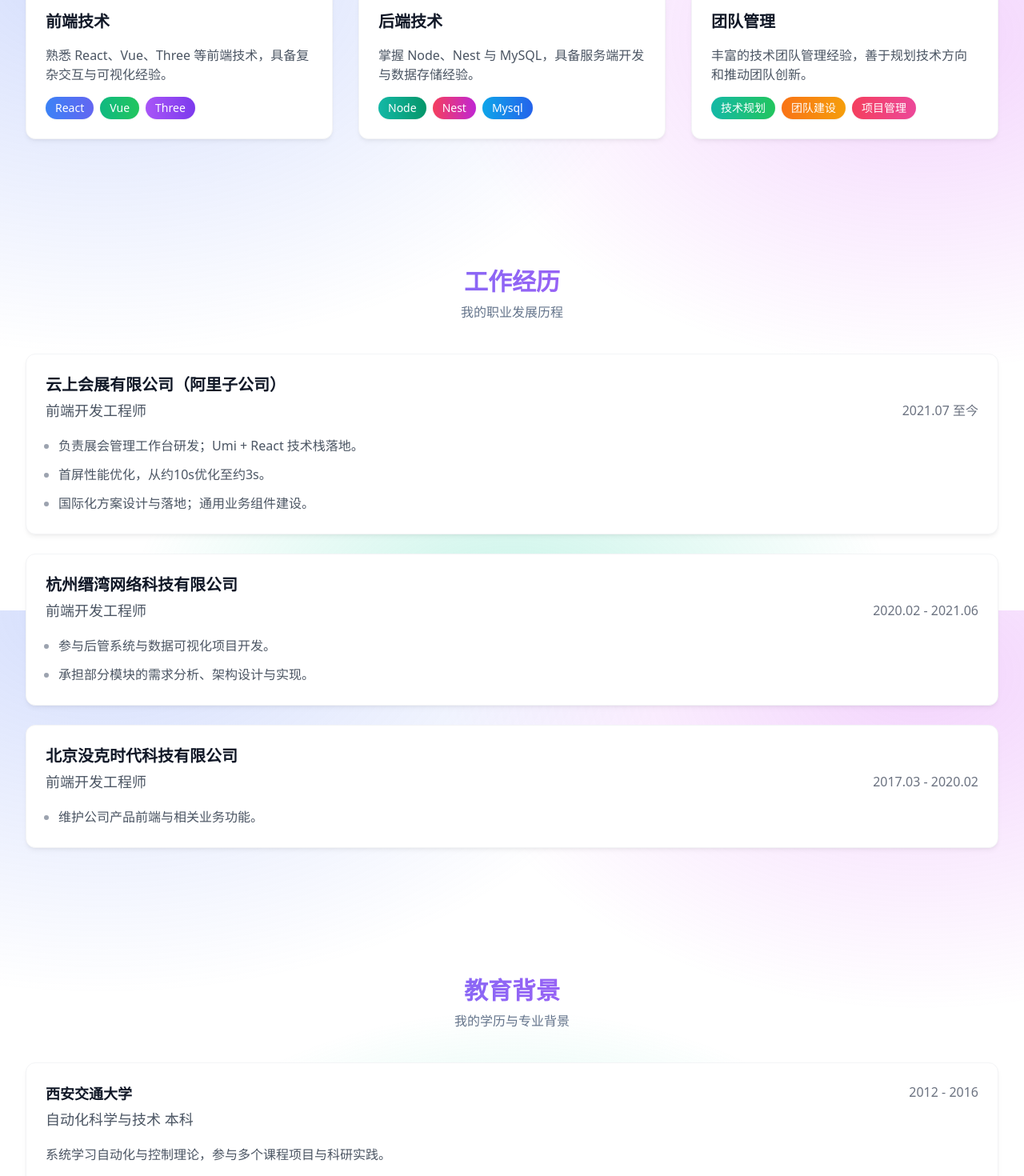
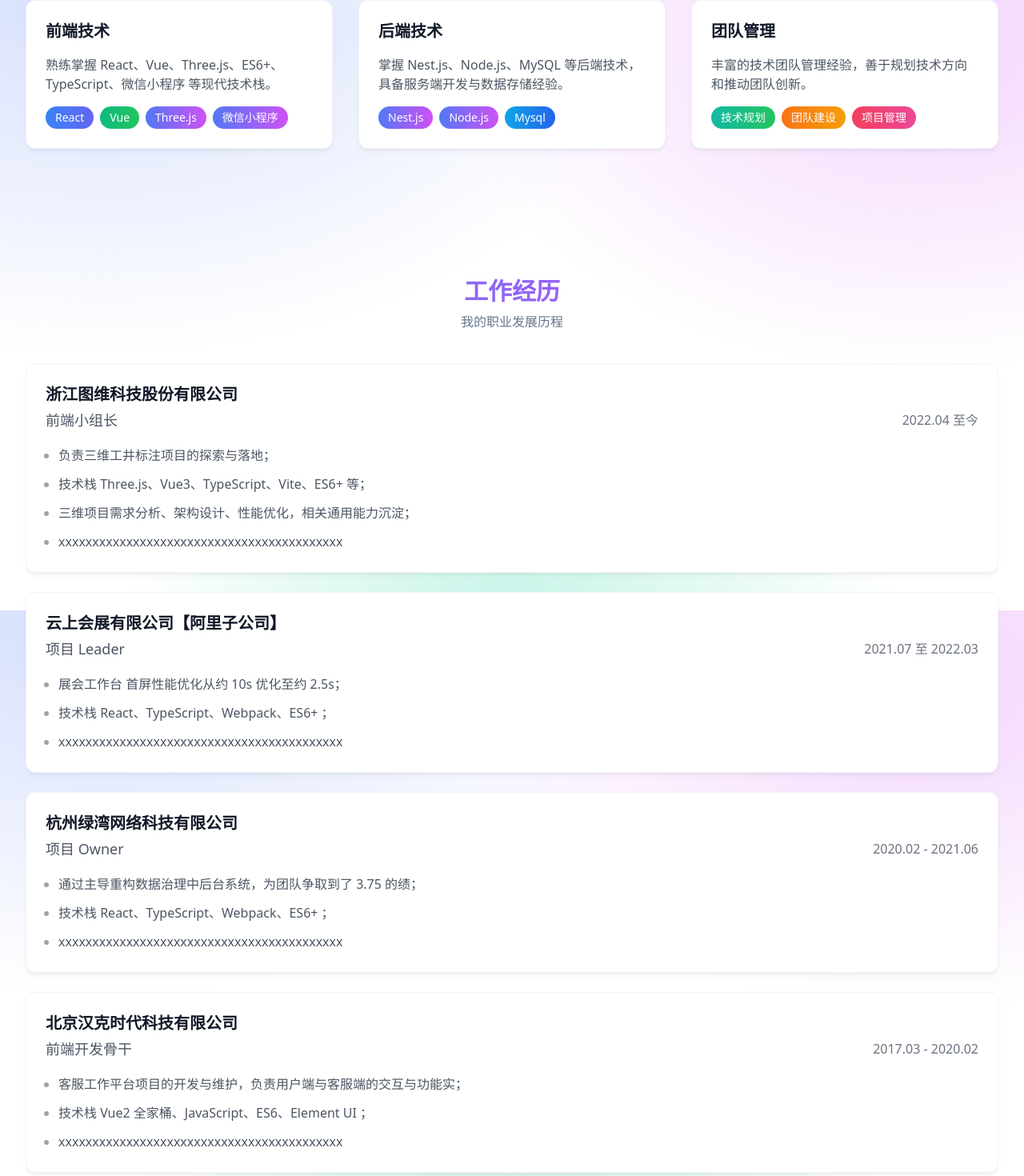
Before and after one commit to dmljc/resume, a React (Vite) app: page / in a window 1280 px wide. Shown: the part 837-2307 px from the top of the page at 80% size. Built offline with nearby package versions, Linux system fonts and the light colour scheme.

Commit message:
feat: 更新个人简历内容与国际化支持
- 更新工作经验、教育背景和技能描述
- 完善国际化支持，使所有内容支持中英文切换
- 调整联系方式中的电话号码
- 优化简历文本显示格式

```diff
--- a/src/components/sections/ContactGrid.jsx
+++ b/src/components/sections/ContactGrid.jsx
@@ -9,7 +9,7 @@ const contacts = [
   {
     icon: Phone,
     title: { zh: "电话", en: "Phone" },
-    desc: "176-0214-3402",
+    desc: "156-5718-9067",
     actionKey: "phone",
   },
   {
@@ -58,7 +58,7 @@ export default function ContactGrid(){
                   onClick={async () => {
                     try {
                       await navigator.clipboard?.writeText?.(c.desc);
-                      showMessage(`${t("contact.copy.prefix")}${t(`contact.copy.${c.actionKey}`)}${t("contact.copy.suffix")}`, 2000, { anchorSelector: "#contact", offsetRem: 2 });
+                      showMessage(`${t(`contact.copy.${c.actionKey}`)}${t("contact.copy.suffix")}`, 2000, { anchorSelector: "#contact", offsetRem: 2 });
                     } catch {
                       showMessage(t("contact.copy.fail"), 2000, { anchorSelector: "#contact", offsetRem: 2 });
                     }
--- a/src/components/sections/CoreSkills.jsx
+++ b/src/components/sections/CoreSkills.jsx
@@ -5,13 +5,13 @@ import { useI18n } from "../../lib/i18n-core.js";
 const skills = [
   {
     title: { zh: "前端技术", en: "Frontend" },
-    desc: { zh: "熟悉 React、Vue、Three 等前端技术，具备复杂交互与可视化经验。", en: "Proficient in React, Vue, and Three.js with complex interaction and visualization experience." },
-    tags: ["React", "Vue", "Three"],
+    desc: { zh: "熟练掌握 React、Vue、Three.js、ES6+、TypeScript、微信小程序 等现代技术栈。", en: "Proficient in React, Vue, and Three.js with complex interaction and visualization experience." },
+    tags: ["React", "Vue", "Three.js", "微信小程序"],
   },
   {
     title: { zh: "后端技术", en: "Backend" },
-    desc: { zh: "掌握 Node、Nest 与 MySQL，具备服务端开发与数据存储经验。", en: "Solid with Node, Nest and MySQL; experienced in server-side development and data storage." },
-    tags: ["Node", "Nest", "Mysql"],
+    desc: { zh: "掌握 Nest.js、Node.js、MySQL 等后端技术，具备服务端开发与数据存储经验。", en: "Solid with Node, Nest and MySQL; experienced in server-side development and data storage." },
+    tags: ["Nest.js", "Node.js", "Mysql"],
   },
   {
     title: { zh: "团队管理", en: "Team Leadership" },
--- a/src/components/sections/Education.jsx
+++ b/src/components/sections/Education.jsx
@@ -3,15 +3,15 @@ import { useI18n } from "../../lib/i18n-core.js";
 
 const education = [
   {
-    school: "西安交通大学",
-    degree: "自动化科学与技术 本科",
-    time: "2012 - 2016",
-    desc: "系统学习自动化与控制理论，参与多个课程项目与科研实践。",
+    school: { zh: "商丘工学院", en: "Shangqiu Institute of Technology" },
+    degree: { zh: "辅修软件工程 本科", en: "Bachelor’s Degree, Minor in Software Engineering" },
+    time: { zh: "2012 - 2016", en: "2012 - 2016" },
+    desc: { zh: "", en: "" },
   },
 ];
 
 export default function Education(){
-  const { t } = useI18n();
+  const { t, lang } = useI18n();
   return (
     <section id="education" className="pt-16 pb-24 scroll-mt-24">
       <div className="container mx-auto max-w-7xl">
@@ -21,16 +21,14 @@ export default function Education(){
         </div>
         <div className="mt-10 space-y-6">
           {education.map((e)=> (
-            <Card key={e.school} className="text-card-foreground shadow-black/5 bg-card rounded-lg shadow-md transform transition-all duration-300 hover:shadow-xl hover:-translate-y-1 border border-gray-100 dark:border-gray-700">
-              <CardHeader className="flex items-start justify-between pb-4">
-                <div>
-                  <CardTitle className="text-xl font-semibold text-gray-900 dark:text-white">{e.school}</CardTitle>
-                  <CardDescription className="mt-1 text-base sm:text-lg text-gray-600 dark:text-gray-300">{e.degree}</CardDescription>
-                </div>
-                <span className="text-sm sm:text-base text-gray-500 dark:text-gray-500">{e.time}</span>
+            <Card key={e.school.zh} className="text-card-foreground shadow-black/5 bg-card rounded-lg shadow-md transform transition-all duration-300 hover:shadow-xl hover:-translate-y-1 border border-gray-100 dark:border-gray-700">
+              <CardHeader className="grid grid-cols-[1fr,auto] items-start gap-x-3 pb-4">
+                <CardTitle className="text-xl font-semibold text-gray-900 dark:text-white col-start-1 col-end-2">{e.school[lang]}</CardTitle>
+                <span className="text-sm sm:text-base text-gray-500 dark:text-gray-500 whitespace-nowrap justify-self-end col-start-2 col-end-3">{e.time[lang]}</span>
+                <CardDescription className="mt-1 text-base sm:text-lg text-gray-600 dark:text-gray-300 col-span-2 w-full block">{e.degree[lang]}</CardDescription>
               </CardHeader>
               <CardContent>
-                <p className="text-sm sm:text-base leading-relaxed sm:leading-7 break-words text-gray-600 dark:text-gray-300">{e.desc}</p>
+                <p className="text-sm sm:text-base leading-relaxed sm:leading-7 break-words text-gray-600 dark:text-gray-300">{e.desc[lang]}</p>
               </CardContent>
             </Card>
           ))}
--- a/src/components/sections/Hero.jsx
+++ b/src/components/sections/Hero.jsx
@@ -16,7 +16,7 @@ export default function Hero() {
           <div className="mt-2">
             <span className="text-4xl sm:text-5xl lg:text-6xl font-bold gradient-text">{t("brand.name")}</span>
           </div>
-          <p className="mt-5 text-base sm:text-lg lg:text-xl text-gray-600 dark:text-gray-300 leading-relaxed max-w-2xl">{desc}</p>
+          <p className="mt-5 text-base sm:text-lg lg:text-xl text-gray-600 dark:text-gray-300 leading-relaxed max-w-2xl whitespace-pre-line">{desc}</p>
           <div className="mt-8 flex flex-wrap justify-center sm:justify-start gap-3 sm:gap-4">
             <Button variant="gradient" className="group transform transition-transform duration-300 hover:scale-105" onClick={()=>scrollTo('skills')}>
               <span>{t("hero.learn")}</span>
--- a/src/components/sections/WorkTimeline.jsx
+++ b/src/components/sections/WorkTimeline.jsx
@@ -3,36 +3,79 @@ import { useI18n } from "../../lib/i18n-core.js";
 
 const jobs = [
   {
-    company: "云上会展有限公司（阿里子公司）",
-    role: "前端开发工程师",
-    time: "2021.07 至今",
-    points: [
-      "负责展会管理工作台研发；Umi + React 技术栈落地。",
-      "首屏性能优化，从约10s优化至约3s。",
-      "国际化方案设计与落地；通用业务组件建设。",
-    ],
+    company: { zh: "浙江图维科技股份有限公司", en: "Zhejiang TuWei Technology Co., Ltd." },
+    role: { zh: "前端小组长", en: "Frontend Team Lead" },
+    time: { zh: "2022.04 至今", en: "Apr 2022 — Present" },
+    points: {
+      zh: [
+        "负责三维工井标注项目的探索与落地；",
+        "技术栈 Three.js、Vue3、TypeScript、Vite、ES6+ 等；",
+        "三维项目需求分析、架构设计、性能优化，相关通用能力沉淀；",
+        "xxxxxxxxxxxxxxxxxxxxxxxxxxxxxxxxxxxxxxxxxx",
+      ],
+      en: [
+        "Led exploration and delivery of the 3D well‑labeling project;",
+        "Tech stack: Three.js, Vue3, TypeScript, Vite, ES6+;",
+        "Handled requirements analysis, architecture design, and performance optimization; generalized capabilities;",
+        "xxxxxxxxxxxxxxxxxxxxxxxxxxxxxxxxxxxxxxxxxx",
+      ],
+    },
   },
   {
-    company: "杭州缙湾网络科技有限公司",
-    role: "前端开发工程师",
-    time: "2020.02 - 2021.06",
-    points: [
-      "参与后管系统与数据可视化项目开发。",
-      "承担部分模块的需求分析、架构设计与实现。",
-    ],
+    company: { zh: "云上会展有限公司【阿里子公司】", en: "Cloud Expo Co., Ltd. [Alibaba Subsidiary]" },
+    role: { zh: "项目 Leader", en: "Project Leader" },
+    time: { zh: "2021.07 至 2022.03", en: "Jul 2021 — Mar 2022" },
+    points: {
+      zh: [
+        "展会工作台 首屏性能优化从约 10s 优化至约 2.5s；",
+        "技术栈 React、TypeScript、Webpack、ES6+ ；",
+        "xxxxxxxxxxxxxxxxxxxxxxxxxxxxxxxxxxxxxxxxxx",
+      ],
+      en: [
+        "Optimized workbench first‑screen performance from ~10s to ~2.5s;",
+        "Tech stack: React, TypeScript, Webpack, ES6+;",
+        "xxxxxxxxxxxxxxxxxxxxxxxxxxxxxxxxxxxxxxxxxx",
+      ],
+    },
   },
   {
-    company: "北京没克时代科技有限公司",
-    role: "前端开发工程师",
-    time: "2017.03 - 2020.02",
-    points: [
-      "维护公司产品前端与相关业务功能。",
-    ],
+    company: { zh: "杭州绿湾网络科技有限公司", en: "Hangzhou GreenBay Network Technology Co., Ltd." },
+    role: { zh: "项目 Owner", en: "Project Owner" },
+    time: { zh: "2020.02 - 2021.06", en: "Feb 2020 — Jun 2021" },
+    points: {
+      zh: [
+        "通过主导重构数据治理中后台系统，为团队争取到了 3.75 的绩；",
+        "技术栈 React、TypeScript、Webpack、ES6+ ；",
+        "xxxxxxxxxxxxxxxxxxxxxxxxxxxxxxxxxxxxxxxxxx",
+      ],
+      en: [
+        "Led refactoring of data‑governance admin system, secured a team score of 3.75;",
+        "Tech stack: React, TypeScript, Webpack, ES6+;",
+        "xxxxxxxxxxxxxxxxxxxxxxxxxxxxxxxxxxxxxxxxxx",
+      ],
+    },
+  },
+  {
+    company: { zh: "北京汉克时代科技有限公司", en: "Beijing Hank Times Technology Co., Ltd." },
+    role: { zh: "前端开发骨干", en: "Key Frontend Developer" },
+    time: { zh: "2017.03 - 2020.02", en: "Mar 2017 — Feb 2020" },
+    points: {
+      zh: [
+        "客服工作平台项目的开发与维护，负责用户端与客服端的交互与功能实；",
+        "技术栈 Vue2 全家桶、JavaScript、ES6、Element UI ；",
+        "xxxxxxxxxxxxxxxxxxxxxxxxxxxxxxxxxxxxxxxxxx",
+      ],
+      en: [
+        "Developed and maintained the customer‑service platform; owned interactions and features for both user and agent sides;",
+        "Tech stack: Vue2 suite, JavaScript, ES6, Element UI;",
+        "xxxxxxxxxxxxxxxxxxxxxxxxxxxxxxxxxxxxxxxxxx",
+      ],
+    },
   },
 ];
 
 export default function WorkTimeline(){
-  const { t } = useI18n();
+  const { t, lang } = useI18n();
   return (
     <section id="experience" className="pt-14 sm:pt-16 pb-20 sm:pb-24 scroll-mt-24">
       <div className="container mx-auto max-w-7xl">
@@ -42,19 +85,19 @@ export default function WorkTimeline(){
         </div>
         <div className="mt-8 sm:mt-10 space-y-5 sm:space-y-6">
           {jobs.map((j)=> (
-            <Card key={j.company} className="text-card-foreground shadow-black/5 bg-card rounded-lg shadow-md transform transition-all duration-300 hover:shadow-xl hover:-translate-y-1 border border-gray-100 dark:border-gray-700">
+            <Card key={j.company.zh} className="text-card-foreground shadow-black/5 bg-card rounded-lg shadow-md transform transition-all duration-300 hover:shadow-xl hover:-translate-y-1 border border-gray-100 dark:border-gray-700">
               <CardHeader className="pb-4">
                 <div className="w-full">
-                  <CardTitle className="text-lg sm:text-xl font-semibold text-gray-900 dark:text-white break-words">{j.company}</CardTitle>
+                  <CardTitle className="text-lg sm:text-xl font-semibold text-gray-900 dark:text-white break-words">{j.company[lang]}</CardTitle>
                   <div className="mt-1 flex items-center justify-between gap-2">
-                    <CardDescription className="text-base sm:text-lg text-gray-600 dark:text-gray-300 flex-1 min-w-0">{j.role}</CardDescription>
-                    <span className="text-sm sm:text-base whitespace-nowrap text-gray-500 dark:text-gray-500">{j.time}</span>
+                    <CardDescription className="text-base sm:text-lg text-gray-600 dark:text-gray-300 flex-1 min-w-0">{j.role[lang]}</CardDescription>
+                    <span className="text-sm sm:text-base whitespace-nowrap text-gray-500 dark:text-gray-500">{j.time[lang]}</span>
                   </div>
                 </div>
               </CardHeader>
               <CardContent>
                 <ul className="list-disc pl-4 space-y-1.5 sm:space-y-2 text-sm sm:text-base leading-relaxed sm:leading-7 marker:text-gray-400 break-words text-gray-600 dark:text-gray-300">
-                  {j.points.map((p)=> (<li key={p}>{p}</li>))}
+                  {j.points[lang].map((p)=> (<li key={p}>{p}</li>))}
                 </ul>
               </CardContent>
             </Card>
```
Also changed, not shown: src/lib/i18n-core.js (+24 -8 lines).
